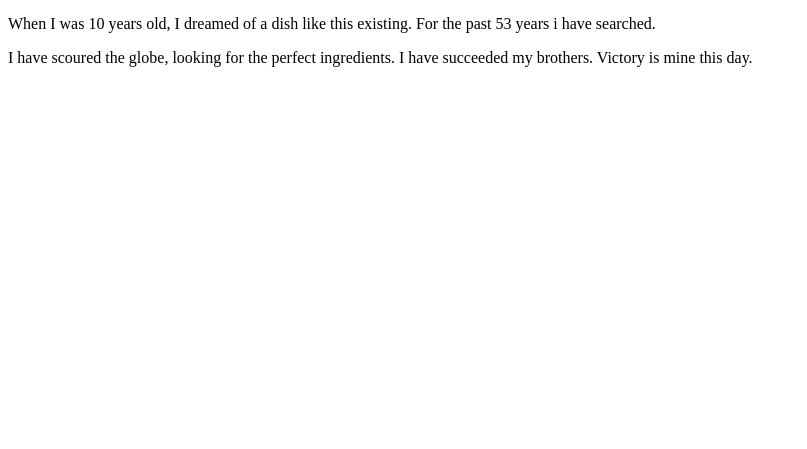
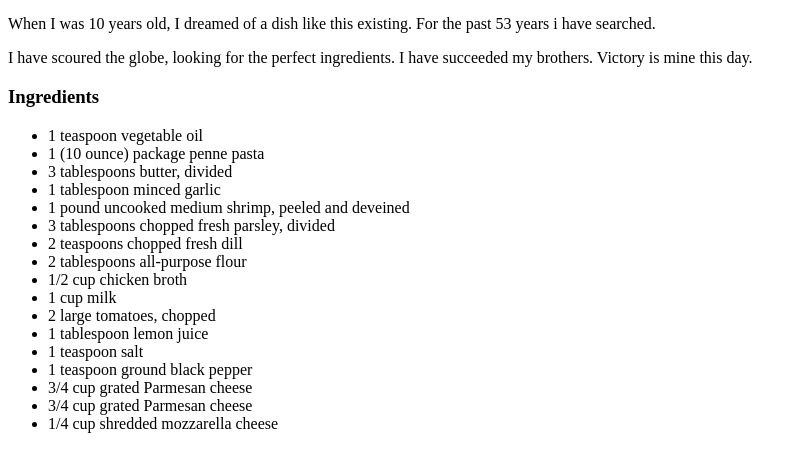
Before and after one commit to EHStew/odin-recipes, a plain HTML site: page recipes/garlic-shrimp-pasta-bake.html in a window 1280 px wide. Shown: the part 428-877 px from the top of the page, without its empty margins (0-807 px from the left). Before the commit the page ends 800 px from the top, so only its background shows below. Drawn offline with Linux system fonts and the light colour scheme.

Commit message:
Add ingredient list to recipe page

```diff
--- a/recipes/garlic-shrimp-pasta-bake.html
+++ b/recipes/garlic-shrimp-pasta-bake.html
@@ -14,6 +14,25 @@
         <p>When I was 10 years old, I dreamed of a dish like this existing. For the past 53 years i have searched.</p>
         <p>I have scoured the globe, looking for the perfect ingredients. I have succeeded my brothers. Victory is mine this day.</p>
 
-
+        <h3>Ingredients</h3>
+        <ul>
+            <li>1 teaspoon vegetable oil</li>
+            <li>1 (10 ounce) package penne pasta</li>
+            <li>3 tablespoons butter, divided</li>
+            <li>1 tablespoon minced garlic</li>
+            <li>1 pound uncooked medium shrimp, peeled and deveined</li>
+            <li>3 tablespoons chopped fresh parsley, divided</li>
+            <li>2 teaspoons chopped fresh dill</li>
+            <li>2 tablespoons all-purpose flour</li>
+            <li>1/2 cup chicken broth</li>
+            <li>1 cup milk</li>
+            <li>2 large tomatoes, chopped</li>
+            <li>1 tablespoon lemon juice</li>
+            <li>1 teaspoon salt</li>
+            <li>1 teaspoon ground black pepper</li>
+            <li>3/4 cup grated Parmesan cheese</li>
+            <li>3/4 cup grated Parmesan cheese</li>
+            <li>1/4 cup shredded mozzarella cheese</li>
+        </ul>
     </body>
 </html>
```
